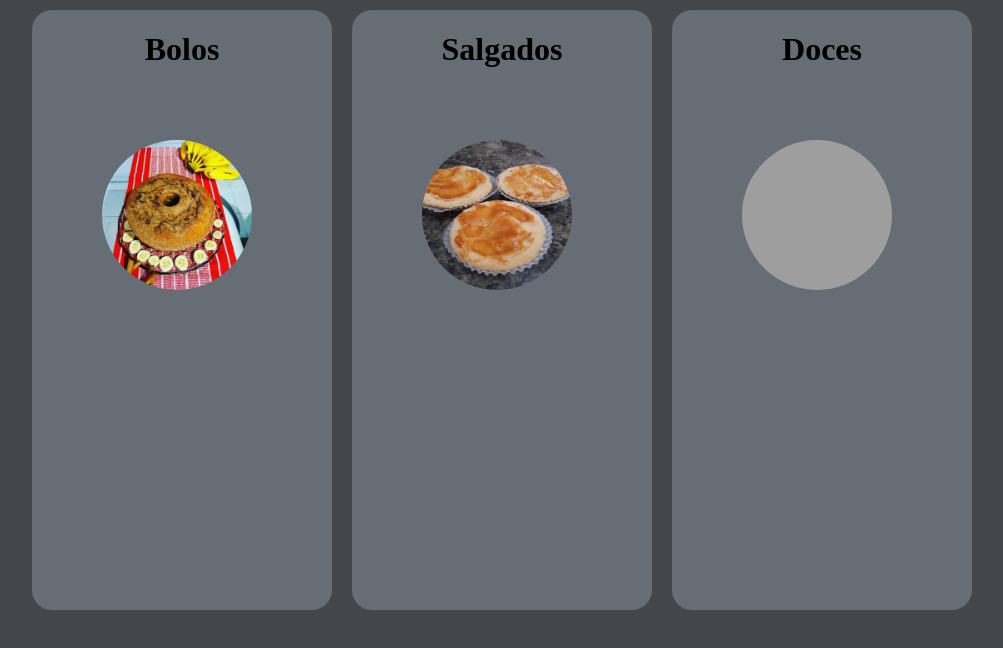
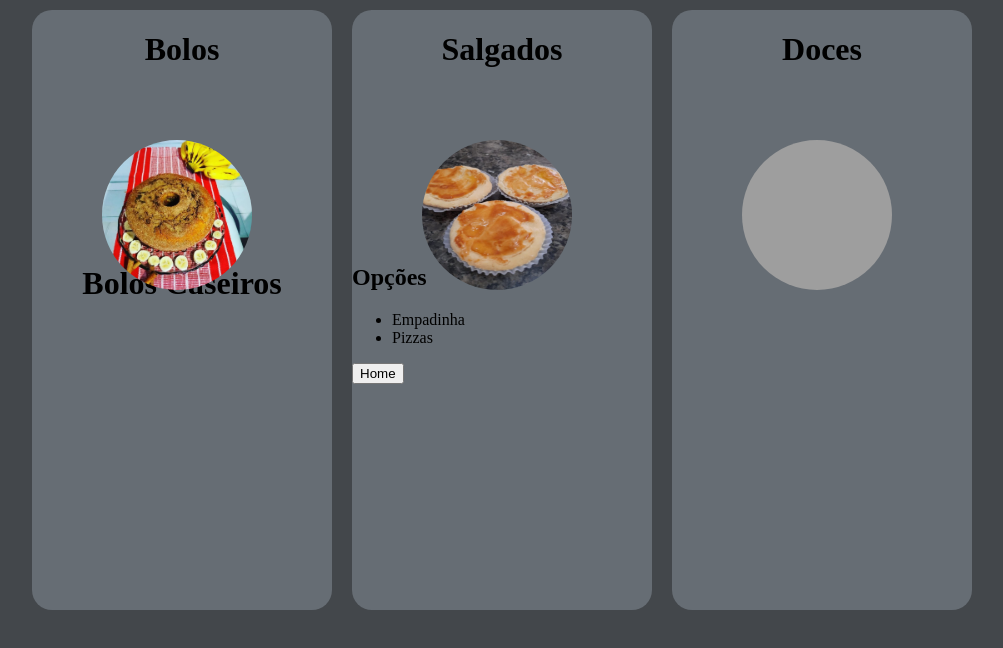
Before and after one commit to Julianaroch/Card-apresenta-o, a plain HTML site: page index.html in a window 1280 px wide. Shown: the whole page, without its empty margins (138-1141 px from the left). Drawn offline with Linux system fonts and the light colour scheme; grey boxes are pictures that could not be loaded.

Commit message:
Adicionado título

```diff
--- a/index.html
+++ b/index.html
@@ -12,10 +12,19 @@
         <div id="card">
             <h1>Bolos</h1>
             <img src="imagens/banana.jpg" width="150px" height="150px"center>
+            <div class="opcoes">
+                <h1>Bolos Caseiros</h1>
+            </div>
         </div>
         <div id="card1">
             <h1>Salgados</h1>
             <img src="imagens/empadinha.jpg" width="150px" height="150px">
+            <h2>Opções</h2>
+            <ul>
+                <li>Empadinha</li>
+                <li> Pizzas</li>
+            </ul>
+            <button class="tablink" onclick="openPage('Home', this, 'red')">Home</button>
 
         </div>
         <div id="card2">
```
